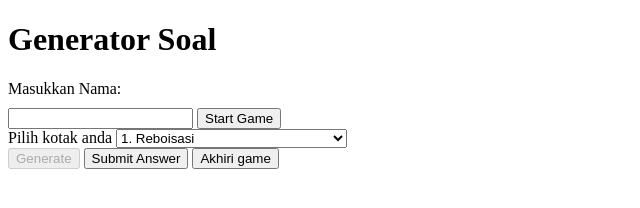
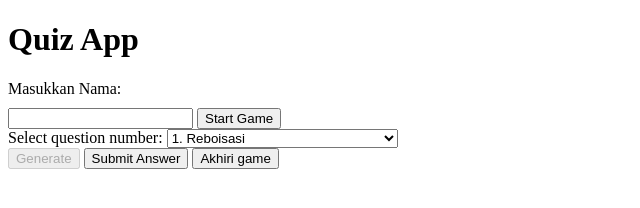
Before and after one commit to twtzu/Test-Web, a plain HTML site: page index.html in a window 1280 px wide. Shown: the whole page, without its empty margins (0-640 px from the left). Drawn offline with Linux system fonts and the light colour scheme; some packages are replaced by stand-ins of ours; a script that the page names is missing.

Commit message:
Update index.html

```diff
--- a/index.html
+++ b/index.html
@@ -3,7 +3,7 @@
 
 <head>
     <meta charset="UTF-8">
-    <title>Generator Soal</title>
+    <title>Quiz App</title>
     <style>
         label {
             display: block;
@@ -19,7 +19,7 @@
 
 
 <body>
-    <h1>Generator Soal</h1>
+    <h1>Quiz App</h1>
 
     <div id="nameInput">
         <label for="playerNameInput">Masukkan Nama:</label>
@@ -32,7 +32,7 @@
         </p>
     </div>
 
-    Pilih kotak anda
+    Select question number:
     <select id="selectedNumber">
             <option value="1">1. Reboisasi</option>
             <option value="2">2. Restorasi Perairan</option>
```
